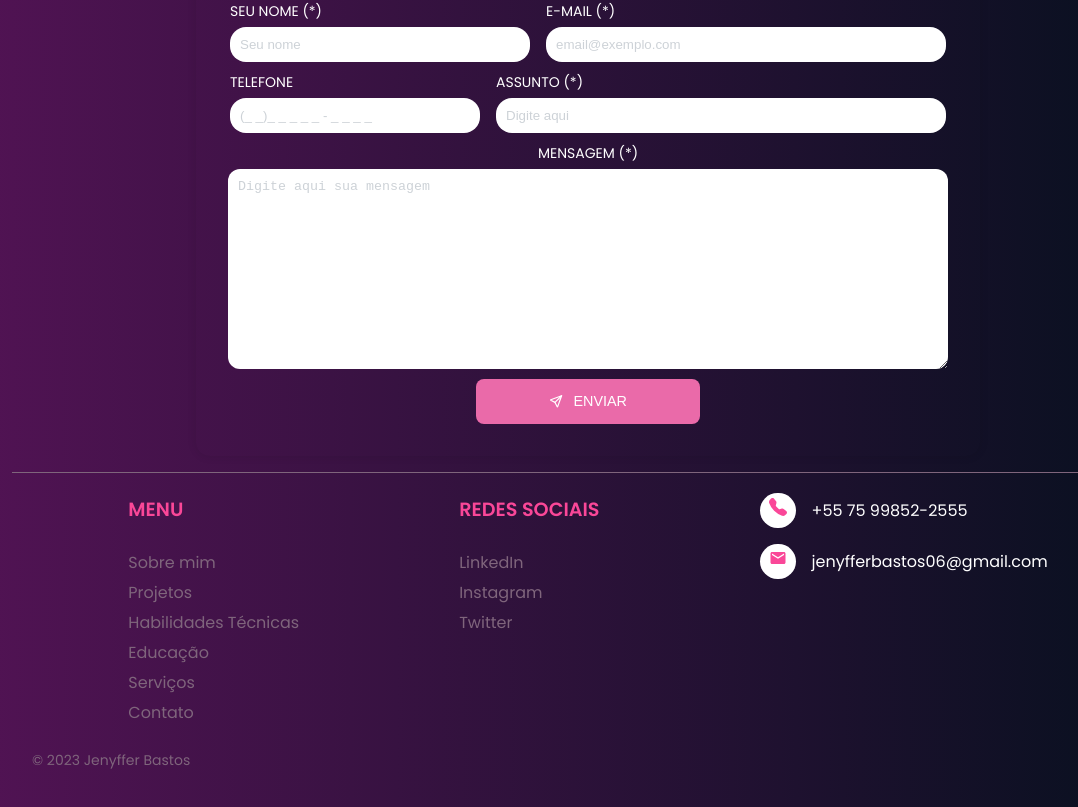
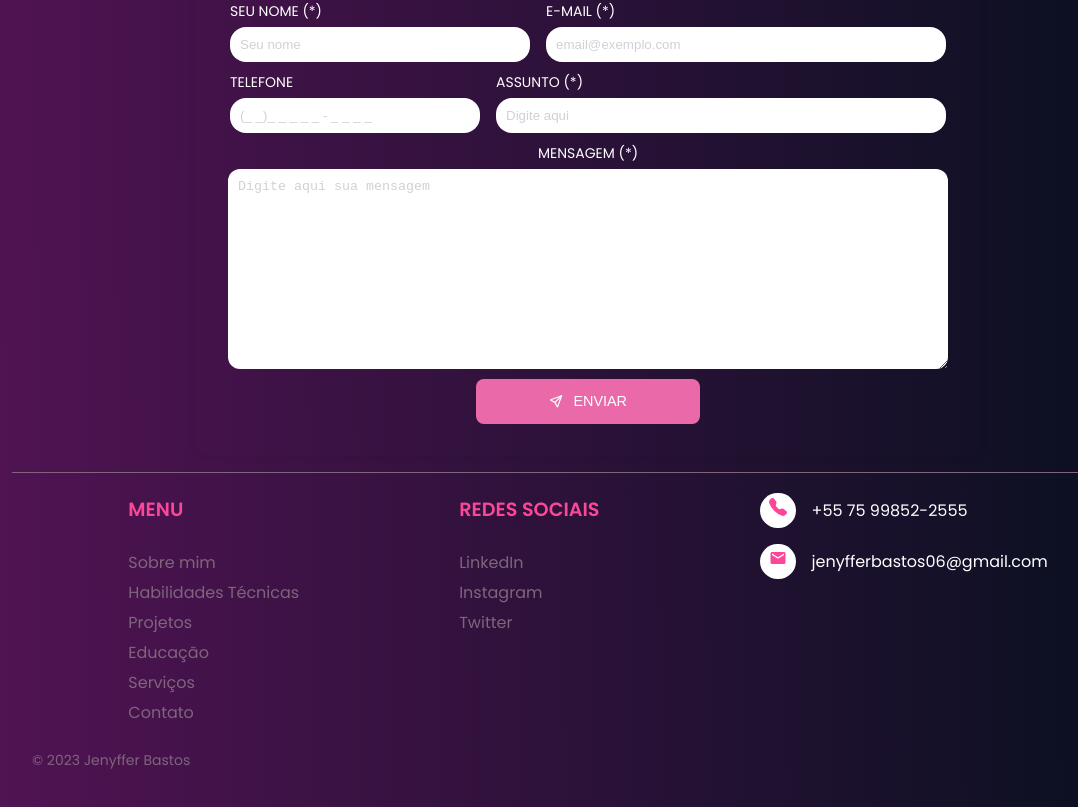
Before and after one commit to Jenyfferbastos/portfolio-web-jb, a React (Vite) app: page / in a window 1280 px wide. Shown: the part 5098-5905 px from the top of the page, without its empty margins (52-1130 px from the left). Built offline with nearby package versions, Linux system fonts and the light colour scheme.

Commit message:
adding links to the footer section

```diff
--- a/src/components/Footer/Footer.tsx
+++ b/src/components/Footer/Footer.tsx
@@ -1,36 +1,73 @@
 import { BsFillTelephoneFill } from "react-icons/bs";
 import { MdEmail } from "react-icons/md";
-import { ContactStyle, ContainerFooterSections, CopyrightStyle, FooterSection, FooterStyle, IconContainer, ListItem, Title } from "./FooterStyle";
+import {
+  ContactStyle,
+  ContainerFooterSections,
+  CopyrightStyle,
+  FooterSection,
+  FooterStyle,
+  IconContainer,
+  ListItem,
+  Title,
+} from "./FooterStyle";
 
-export function Footer(){
-  return(
+const footerLinks = [
+  { path: "about", text: "Sobre mim" },
+  { path: "technical-skills", text: "Habilidades Técnicas" },
+  { path: "projects", text: "Projetos" },
+  { path: "education", text: "Educação" },
+  { path: "services", text: "Serviços" },
+  { path: "contact", text: "Contato" },
+];
+
+const socialLinks = [
+  { text: "LinkedIn", url: "https://www.linkedin.com/in/jenyffer-bastos-41098b1b7/" },
+  { text: "Instagram", url: "https://www.instagram.com/jenyffrbastos/" },
+  { text: "Twitter", url: "https://twitter.com/JenyfferBastosS" },
+];
+
+export function Footer() {
+  return (
     <FooterStyle>
       <ContainerFooterSections>
         <FooterSection>
           <Title>MENU</Title>
           <ul>
-          <ListItem>Sobre mim</ListItem>
-          <ListItem>Projetos</ListItem>
-          <ListItem>Habilidades Técnicas</ListItem>
-          <ListItem>Educação</ListItem>
-          <ListItem>Serviços</ListItem>
-          <ListItem>Contato</ListItem>
+            {footerLinks.map((link, index) => (
+              <ListItem key={index}>
+                <a href={`#${link.path}`}>{link.text}</a>
+              </ListItem>
+            ))}
           </ul>
         </FooterSection>
         <FooterSection>
           <Title>REDES SOCIAIS</Title>
           <ul>
-          <ListItem>LinkedIn</ListItem>
-          <ListItem>Instagram</ListItem>
-          <ListItem>Twitter</ListItem>
+            {socialLinks.map((link, index) => (
+              <ListItem key={index}>
+                <a href={link.url} target="_blank" rel="noopener noreferrer">
+                  {link.text}
+                </a>
+              </ListItem>
+            ))}
           </ul>
         </FooterSection>
         <FooterSection>
-        <ContactStyle ><IconContainer>< BsFillTelephoneFill size={18}/></IconContainer>+55 75 99852-2555</ContactStyle>
-        <ContactStyle><IconContainer>< MdEmail size={18} /></IconContainer>jenyfferbastos06@gmail.com</ContactStyle>
+          <ContactStyle>
+            <IconContainer>
+              <BsFillTelephoneFill size={18} />
+            </IconContainer>
+            +55 75 99852-2555
+          </ContactStyle>
+          <ContactStyle>
+            <IconContainer>
+              <MdEmail size={18} />
+            </IconContainer>
+            jenyfferbastos06@gmail.com
+          </ContactStyle>
         </FooterSection>
       </ContainerFooterSections>
       <CopyrightStyle>&copy; 2023 Jenyffer Bastos</CopyrightStyle>
     </FooterStyle>
-  )
+  );
 }
```
Lines whose indentation alone changed are shown as unchanged.
